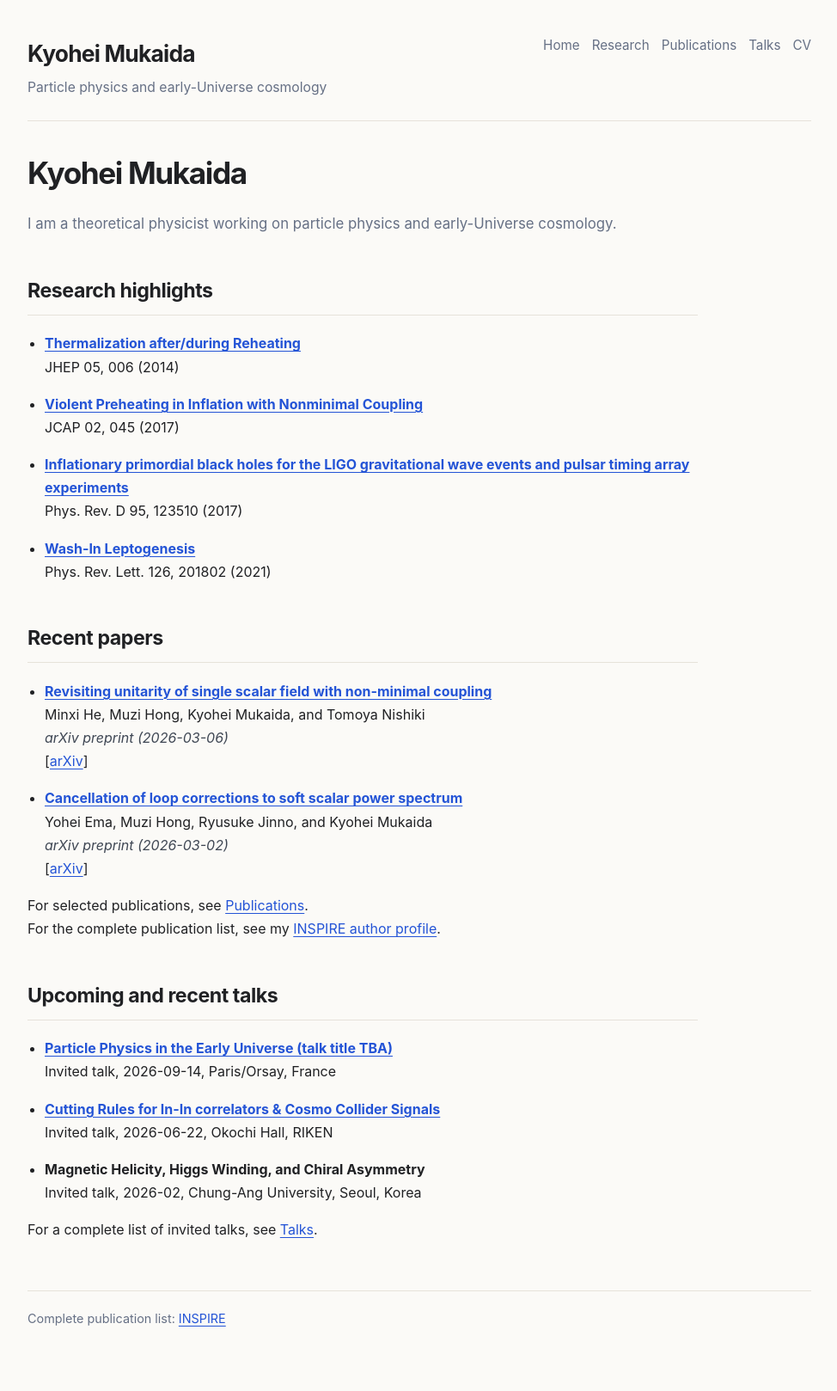
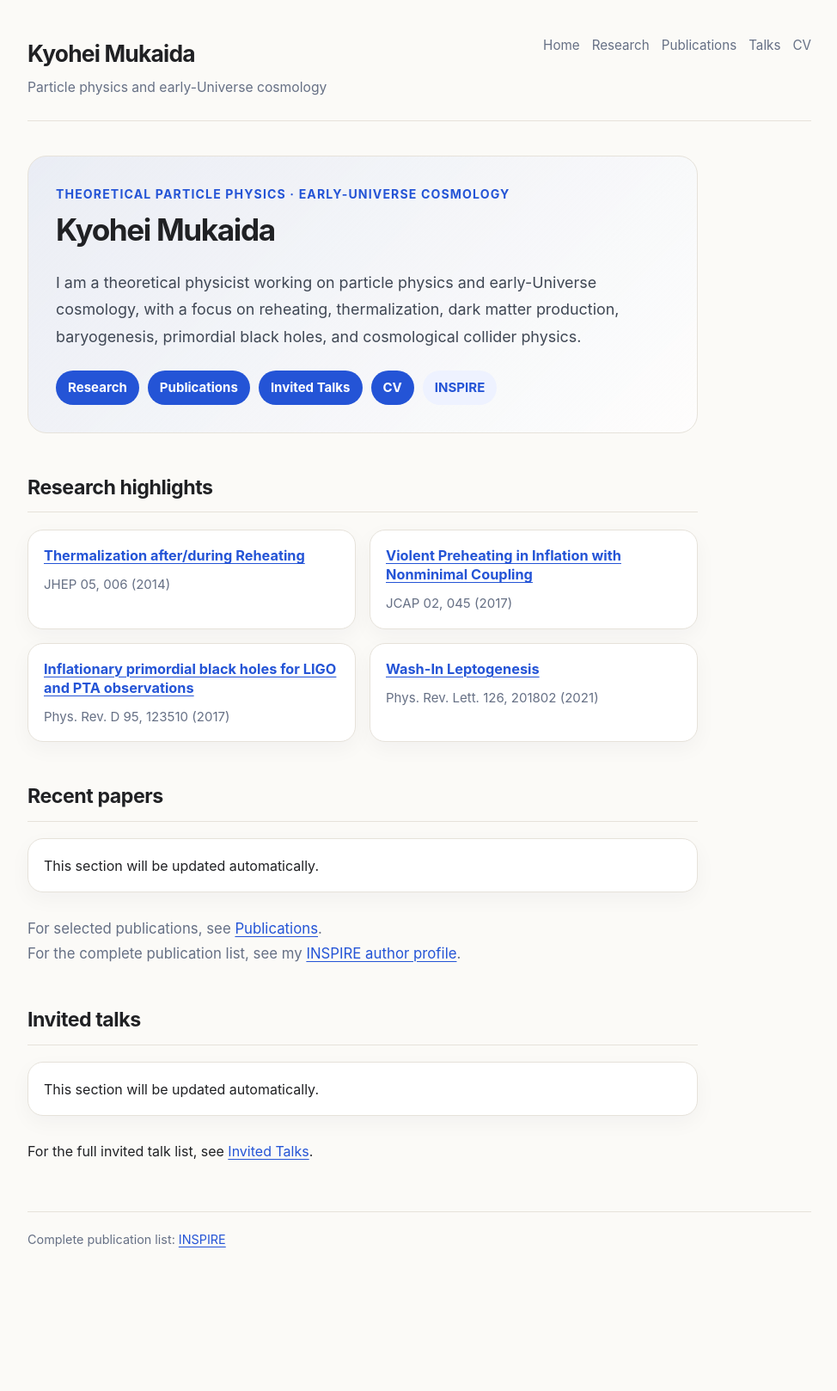
Before and after one commit to kyoheimukaida/kyoheimukaida.github.io, a Jekyll site: the page built from index.md, in a window 1280 px wide. Shown: the whole page at 86% size, without its empty margins (152-1126 px from the left). Built offline with Jekyll 4.4.1, drawn with Linux system fonts in a browser that asks for light colours; after the commit the page ends 1527 px from its top, so only the background shows below that.

Commit message:
Update index.md

```diff
--- a/index.md
+++ b/index.md
@@ -3,52 +3,73 @@ layout: default
 title: Home
 ---
 
-# Kyohei Mukaida
+<section class="hero">
+  <p class="eyebrow">Theoretical particle physics · Early-Universe cosmology</p>
 
-I am a theoretical physicist working on particle physics and early-Universe cosmology.
+  <h1>Kyohei Mukaida</h1>
+
+  <p class="lead">
+    I am a theoretical physicist working on particle physics and early-Universe cosmology,
+    with a focus on reheating, thermalization, dark matter production, baryogenesis,
+    primordial black holes, and cosmological collider physics.
+  </p>
+
+  <div class="button-row">
+    <a class="button" href="research.html">Research</a>
+    <a class="button" href="publications.html">Publications</a>
+    <a class="button" href="talks.html">Invited Talks</a>
+    <a class="button" href="cv.html">CV</a>
+    <a class="button secondary" href="https://inspirehep.net/authors/1309535">INSPIRE</a>
+  </div>
+</section>
 
 ## Research highlights
 
-- **[Thermalization after/during Reheating](https://arxiv.org/abs/1312.3097)**
-  JHEP 05, 006 (2014)
+<div class="card-grid">
 
-- **[Violent Preheating in Inflation with Nonminimal Coupling](https://arxiv.org/abs/1609.05209)**
-  JCAP 02, 045 (2017)
+<article class="paper-card">
+  <h3><a href="https://arxiv.org/abs/1312.3097">Thermalization after/during Reheating</a></h3>
+  <p>JHEP 05, 006 (2014)</p>
+</article>
 
-- **[Inflationary primordial black holes for the LIGO gravitational wave events and pulsar timing array experiments](https://arxiv.org/abs/1611.06130)**
-  Phys. Rev. D 95, 123510 (2017)
+<article class="paper-card">
+  <h3><a href="https://arxiv.org/abs/1609.05209">Violent Preheating in Inflation with Nonminimal Coupling</a></h3>
+  <p>JCAP 02, 045 (2017)</p>
+</article>
 
-- **[Wash-In Leptogenesis](https://arxiv.org/abs/2011.09347)**
-  Phys. Rev. Lett. 126, 201802 (2021)
+<article class="paper-card">
+  <h3><a href="https://arxiv.org/abs/1611.06130">Inflationary primordial black holes for LIGO and PTA observations</a></h3>
+  <p>Phys. Rev. D 95, 123510 (2017)</p>
+</article>
+
+<article class="paper-card">
+  <h3><a href="https://arxiv.org/abs/2011.09347">Wash-In Leptogenesis</a></h3>
+  <p>Phys. Rev. Lett. 126, 201802 (2021)</p>
+</article>
+
+</div>
 
 ## Recent papers
 
+<div class="card-list" markdown="1">
+
 <!-- recent-papers:start -->
-- **[Revisiting unitarity of single scalar field with non-minimal coupling](https://arxiv.org/abs/2603.06296)**
-  Minxi He, Muzi Hong, Kyohei Mukaida, and Tomoya Nishiki
-  *arXiv preprint (2026-03-06)*
-  [[arXiv](https://arxiv.org/abs/2603.06296)]
+- This section will be updated automatically.
+<!-- recent-papers:end -->
 
-- **[Cancellation of loop corrections to soft scalar power spectrum](https://arxiv.org/abs/2603.01961)**
-  Yohei Ema, Muzi Hong, Ryusuke Jinno, and Kyohei Mukaida
-  *arXiv preprint (2026-03-02)*
-  [[arXiv](https://arxiv.org/abs/2603.01961)]
-<!-- recent-papers:end -->
+</div>
 
 For selected publications, see [Publications](publications.md).
 For the complete publication list, see my [INSPIRE author profile](https://inspirehep.net/authors/1309535).
 
-## Upcoming and recent talks
+## Invited talks
+
+<div class="card-list" markdown="1">
 
 <!-- talks:start -->
-- **[Particle Physics in the Early Universe (talk title TBA)](https://indico.ijclab.in2p3.fr/event/13541/)**
-  Invited talk, 2026-09-14, Paris/Orsay, France
-
-- **[Cutting Rules for In-In correlators & Cosmo Collider Signals](https://indico2.riken.jp/event/5612/timetable/#20260622)**
-  Invited talk, 2026-06-22, Okochi Hall, RIKEN
-
-- **Magnetic Helicity, Higgs Winding, and Chiral Asymmetry**
-  Invited talk, 2026-02, Chung-Ang University, Seoul, Korea
+- This section will be updated automatically.
 <!-- talks:end -->
 
-For a complete list of invited talks, see [Talks](talks.md).
+</div>
+
+For the full invited talk list, see [Invited Talks](talks.md).
```
